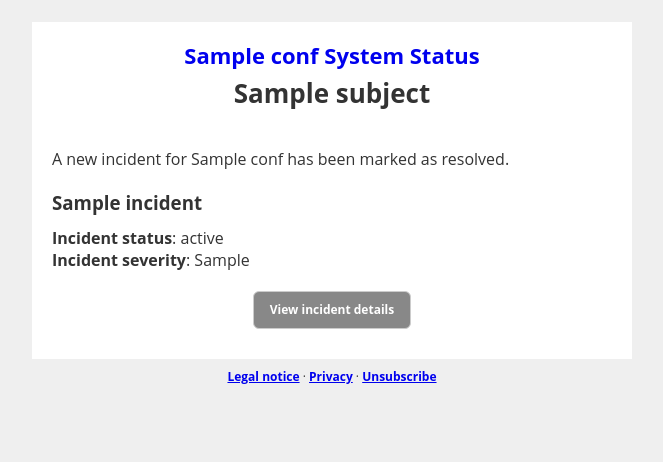
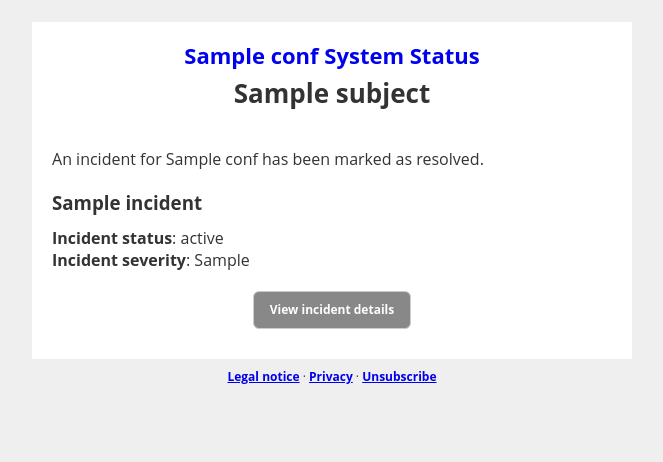
Before and after one commit to pretix/monostat, a Django app: template monostat/notifications/templates/notifications/notification.html in a window 1280 px wide. Shown: the top 462 px of the page, without its empty margins (308-971 px from the left). Run offline with Django 5.2, Linux system fonts and the light colour scheme; the template is opened without the code that fills it: most values are stand-ins (such as "Sample title", 1, 10 or a date in 2020).

Commit message:
Fix typo

```diff
--- a/monostat/notifications/templates/notifications/notification.html
+++ b/monostat/notifications/templates/notifications/notification.html
@@ -12,7 +12,7 @@
             {% endblocktrans %}
         {% elif incident.status == "resolved" %}
             {% blocktrans trimmed with system=conf.system_name %}
-                A new incident for {{ system }} has been marked as resolved.
+                An incident for {{ system }} has been marked as resolved.
             {% endblocktrans %}
         {% else %}
             {% blocktrans trimmed with system=conf.system_name %}
--- a/monostat/notifications/templates/notifications/notification.txt
+++ b/monostat/notifications/templates/notifications/notification.txt
@@ -4,7 +4,7 @@ A planned maintenance for {{ system }} has been posted.
 {% endblocktrans %}{% elif incident_is_new %}{% blocktrans trimmed with system=conf.system_name %}
 A new incident for {{ system }} has been posted.
 {% endblocktrans %}{% elif incident.status == "resolved" %}{% blocktrans trimmed with system=conf.system_name %}
-A new incident for {{ system }} has been marked as resolved.
+An incident for {{ system }} has been marked as resolved.
 {% endblocktrans %}{% else %}{% blocktrans trimmed with system=conf.system_name %}
 An incident for {{ system }} has been updated.
 {% endblocktrans %}{% endif %}
```
